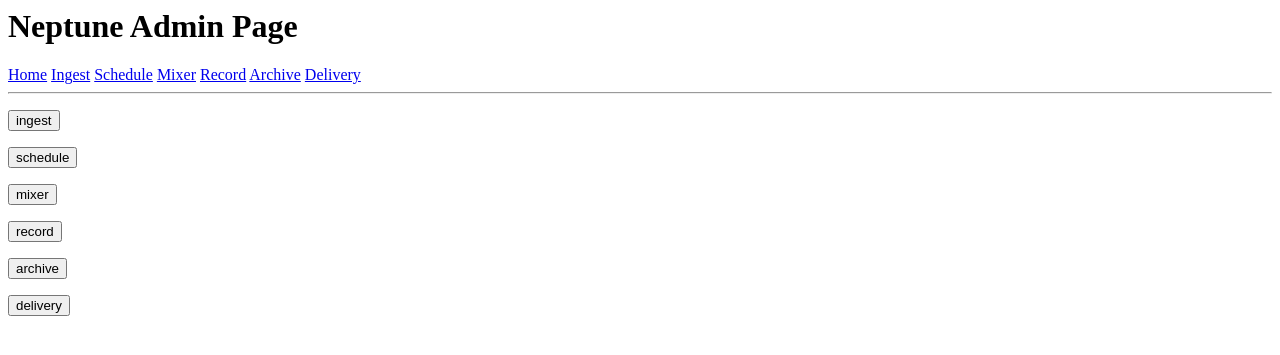
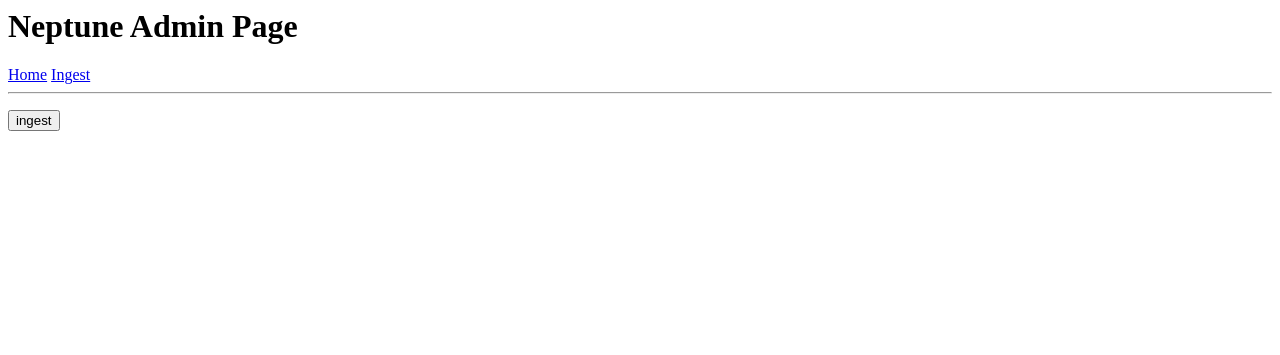
Before and after one commit to dan-Quix0te/neptune, a Flask app: page / in a window 1280 px wide. Shown: the top 355 px of the page. Run offline with Flask 2, Linux system fonts and the light colour scheme.

Commit message:
hide other pages

```diff
--- a/app/templates/base.html
+++ b/app/templates/base.html
@@ -13,11 +13,11 @@
     <div class="sidenav">
      <a href="/">Home</a>
      <a href="/ingest">Ingest</a>
-     <a href="/schedule">Schedule</a>
+<!--     <a href="/schedule">Schedule</a>
      <a href="/mixer">Mixer</a>
      <a href="/record">Record</a>
      <a href="/archive">Archive</a>
-     <a href="/delivery">Delivery</a>
+     <a href="/delivery">Delivery</a> -->
     </div>
 
 
--- a/app/templates/index.html
+++ b/app/templates/index.html
@@ -3,11 +3,13 @@
 <section class="container">
 <hr>
       <p><input class="btn color-1 material-design" data-color="#2f5398" type="button" name="ingest" value="ingest" onclick="self.location.href='/ingest'" onclick>
+<!--
       <p><input class="btn color-1 material-design" data-color="#004740" type="button" name="schedule" value="schedule" onclick="self.location.href='/schedule'" onclick>
       <p><input class="btn color-1 material-design" data-color="#f34711" type="button" name="mixer" value="mixer" onclick="self.location.href='/mixer'" onclick>
       <p><input class="btn color-1 material-design" data-color="#d2181c" type="button" name="record" value="record" onclick="self.location.href='/record'" onclick>
       <p><input class="btn color-1 material-design" data-color="#455a64" type="button" name="archive" value="archive" onclick="self.location.href='/archive'" onclick>
         <p><input class="btn color-1 material-design" data-color="#455a64" type="button" name="delivery" value="delivery" onclick="self.location.href='/delivery'" onclick>
+-->
 </section>
 
 {% endblock %}
--- a/app/templates/ingest.html
+++ b/app/templates/ingest.html
@@ -1,4 +1,7 @@
 {% extends "base.html" %}
 {% block content %}
     <h1>ingest</h1>
+
+
+
 {% endblock %}
```
